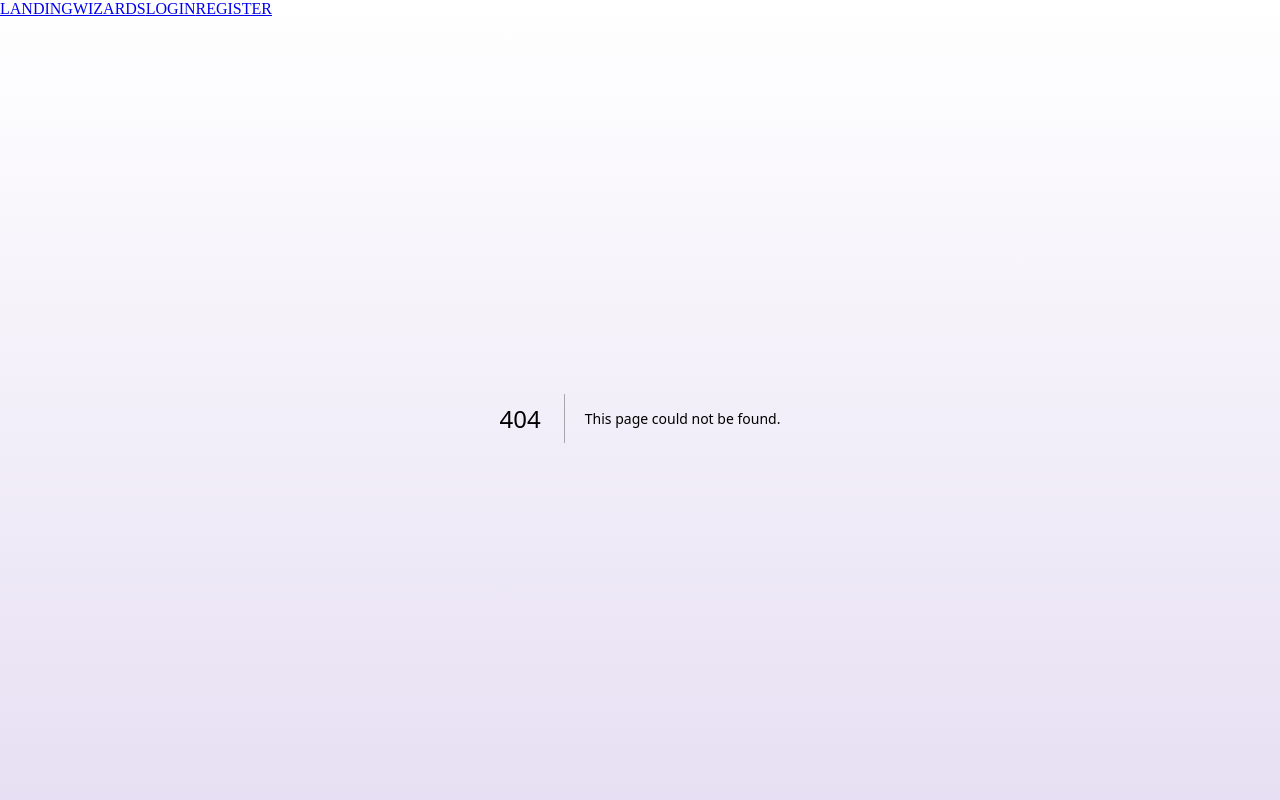
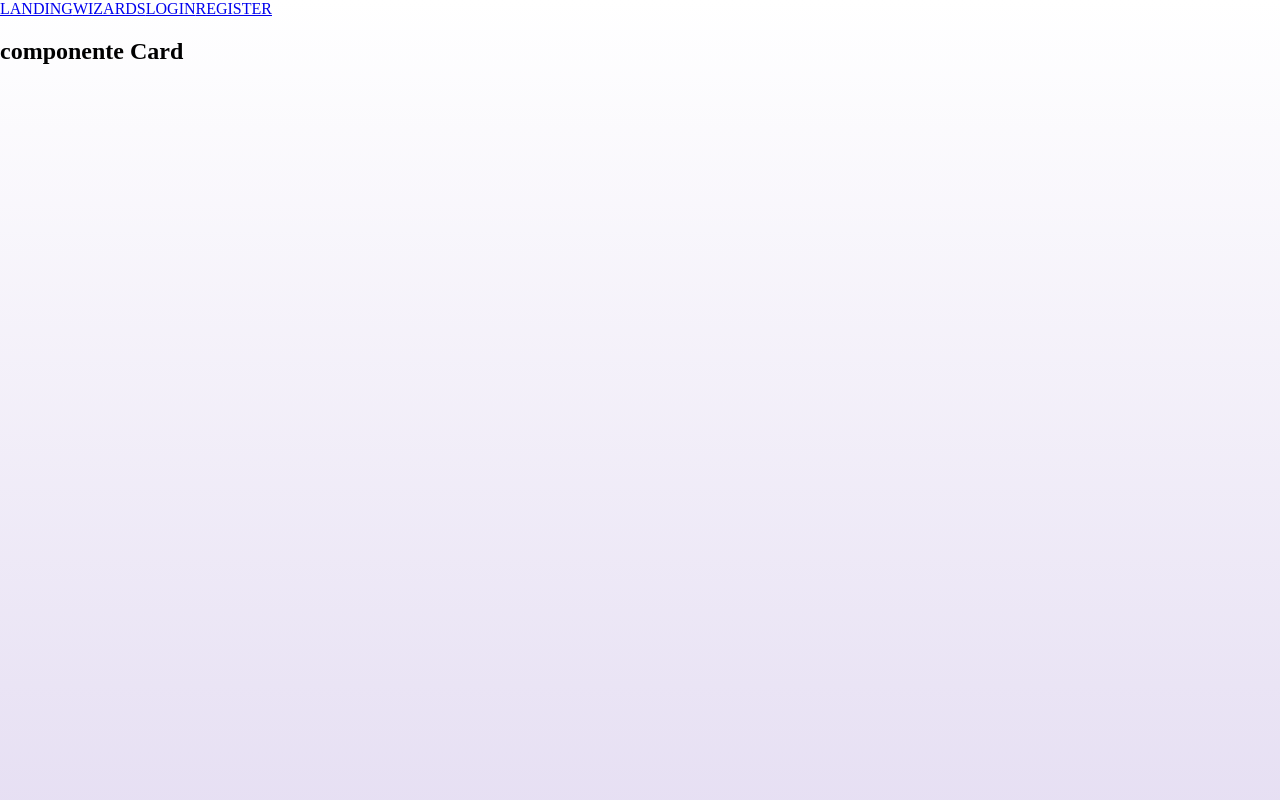
Before and after one commit to Mr-Hache/bidWiz-Frontend, a Next.js app: page /Componets/card in a window 1280 px wide. Before the commit this address had no page. Shown: the top 800 px of the page. Built offline with nearby package versions, Linux system fonts and the light colour scheme.

Commit message:
componente card

```diff
--- /dev/null
+++ b/app/Componets/card/page.tsx
@@ -0,0 +1,9 @@
+
+
+export default function card() {
+    return (
+        <div>
+            <h2>componente Card</h2>
+        </div>
+    )
+}
```
